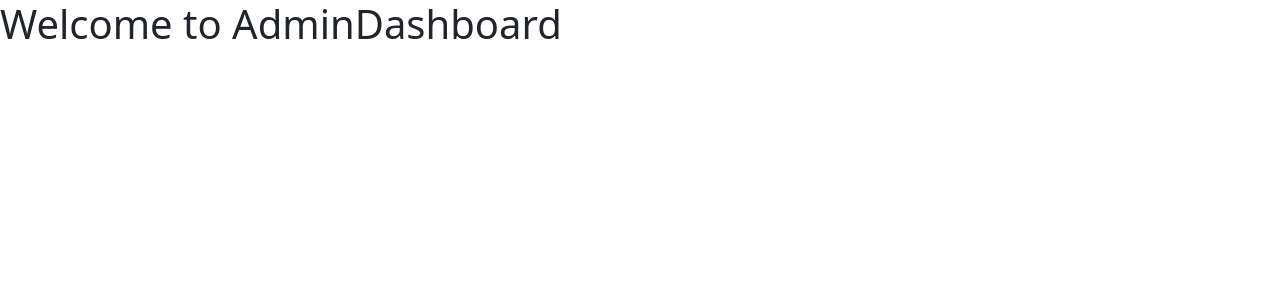
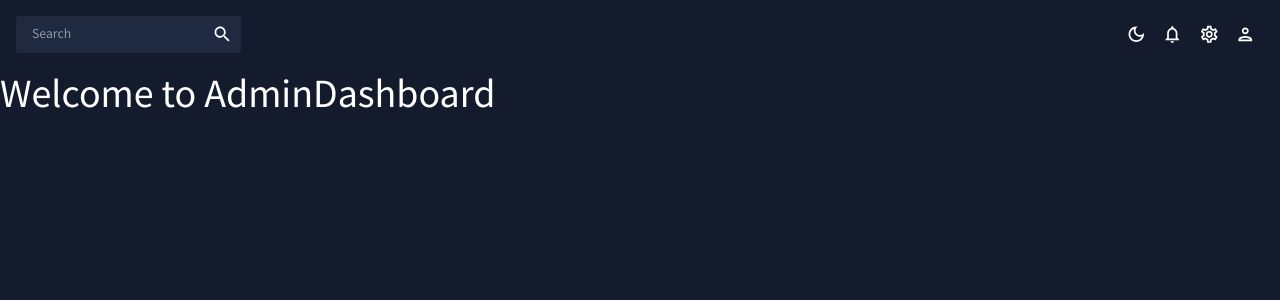
Before and after one commit to bed-com-31-19/admin-dashboard, a React (Create React App) app: page / in a window 1280 px wide. Shown: the top 300 px of the page. Built offline with nearby package versions, Linux system fonts and the light colour scheme.

Commit message:
dark & light mode enabled

```diff
--- a/src/App.js
+++ b/src/App.js
@@ -1,11 +1,22 @@
-import React from 'react';
+import React from "react";
+import { ColorModeContext, useMode } from "./theme";
+import { CssBaseline, ThemeProvider } from "@mui/material";
+import TopBar from "./scenes/global/TopBar";
 
 function App() {
+  const [theme, colorMode] = useMode();
   return (
-    <div className='app'>
-      <h1>Welcome to AdminDashboard</h1>
-
-    </div>
+    <ColorModeContext.Provider value={colorMode}>
+      <ThemeProvider theme={theme}>
+        <CssBaseline />
+        <div className="app">
+          <main className="content">
+            <TopBar/>
+            <h1>Welcome to AdminDashboard</h1>
+          </main>
+        </div>
+      </ThemeProvider>
+    </ColorModeContext.Provider>
   );
 }
 
--- a/src/scenes/global/TopBar.jsx
+++ b/src/scenes/global/TopBar.jsx
@@ -1,9 +1,50 @@
-import React from 'react';
+import React, { useContext } from "react";
+import { Box, IconButton, useTheme } from "@mui/material";
+import InputBase from "@mui/material/InputBase";
+import { ColorModeContext, tokens } from "../../theme";
+import LightModeOutlinedIcon from "@mui/icons-material/LightModeOutlined";
+import DarkModeOutlinedIcon from "@mui/icons-material/DarkModeOutlined";
+import NotificationsOutlinedIcon from "@mui/icons-material/NotificationsOutlined";
+import SettingsOutlinedIcon from "@mui/icons-material/SettingsOutlined";
+import PersonOutlinedIcon from "@mui/icons-material/PersonOutlined";
+import SearchIcon from "@mui/icons-material/Search";
+import AccountBalanceIcon from "@mui/icons-material/AccountBalance";
 
 const TopBar = () => {
+  const theme = useTheme();
+  const colors = tokens(theme.palette.mode);
+  const colorMode = useContext(ColorModeContext);
   return (
-    <div>TopBar</div>
-  )
-}
+    <>
+      <Box display="flex" justifyContent="space-between" p={2} >
+        <Box
+          display="flex"
+          backgroundColor={colors.primary[400]}
+          borderRadius="3px"
+        >
+          <InputBase sx={{ ml: 2, flex: 1 }} placeholder="Search" />
+          <IconButton type="button" sx={{ p: 1 }}>
+            <SearchIcon />
+          </IconButton>
+        </Box>
+
+        <Box display="flex">
+          <IconButton onClick={colorMode.toggleColorMode}>
+            {theme.palette.mode === "dark" ? (<DarkModeOutlinedIcon />) :( <LightModeOutlinedIcon />)}
+          </IconButton>
+          <IconButton>
+            <NotificationsOutlinedIcon />
+          </IconButton>
+          <IconButton>
+            <SettingsOutlinedIcon />
+          </IconButton>
+          <IconButton>
+            <PersonOutlinedIcon />
+          </IconButton>
+        </Box>
+      </Box>
+    </>
+  );
+};
 
 export default TopBar;
--- a/src/theme.js
+++ b/src/theme.js
@@ -1,7 +1,7 @@
 import { createContext, useState, useMemo } from "react";
 import { createTheme } from "@mui/material/styles";
 
-// color design tokens
+// color design tokens export
 export const tokens = (mode) => ({
   ...(mode === "dark"
     ? {
@@ -20,7 +20,7 @@
           100: "#d0d1d5",
           200: "#a1a4ab",
           300: "#727681",
-          400: "#434957",
+          400: "#1F2A40",
           500: "#141b2d",
           600: "#101624",
           700: "#0c101b",
@@ -77,9 +77,9 @@
           100: "#040509",
           200: "#080b12",
           300: "#0c101b",
-          400: "#f2f0f0",
+          400: "#f2f0f0", // manually changed
           500: "#141b2d",
-          600: "#434957",
+          600: "#1F2A40",
           700: "#727681",
           800: "#a1a4ab",
           900: "#d0d1d5",
@@ -121,14 +121,14 @@
 });
 
 // mui theme settings
-export const themeSettings = () => {
+export const themeSettings = (mode) => {
   const colors = tokens(mode);
-
   return {
-    pelette: {
+    palette: {
       mode: mode,
       ...(mode === "dark"
         ? {
+            // palette values for dark mode
             primary: {
               main: colors.primary[500],
             },
@@ -138,13 +138,14 @@
             neutral: {
               dark: colors.grey[700],
               main: colors.grey[500],
-              light: colors.grey[500],
+              light: colors.grey[100],
             },
             background: {
               default: colors.primary[500],
             },
           }
         : {
+            // palette values for light mode
             primary: {
               main: colors.primary[100],
             },
@@ -154,7 +155,7 @@
             neutral: {
               dark: colors.grey[700],
               main: colors.grey[500],
-              light: colors.grey[500],
+              light: colors.grey[100],
             },
             background: {
               default: "#fcfcfc",
@@ -162,45 +163,43 @@
           }),
     },
     typography: {
-      fontFamily: ["Source Sans Pro", "san-serif"].join(","),
+      fontFamily: ["Source Sans Pro", "sans-serif"].join(","),
       fontSize: 12,
-
       h1: {
-        fontFamily: ["Source Sans Pro", "san-serif"].join(","),
+        fontFamily: ["Source Sans Pro", "sans-serif"].join(","),
         fontSize: 40,
       },
       h2: {
-        fontFamily: ["Source Sans Pro", "san-serif"].join(","),
+        fontFamily: ["Source Sans Pro", "sans-serif"].join(","),
         fontSize: 32,
       },
       h3: {
-        fontFamily: ["Source Sans Pro", "san-serif"].join(","),
+        fontFamily: ["Source Sans Pro", "sans-serif"].join(","),
         fontSize: 24,
       },
       h4: {
-        fontFamily: ["Source Sans Pro", "san-serif"].join(","),
+        fontFamily: ["Source Sans Pro", "sans-serif"].join(","),
         fontSize: 20,
       },
       h5: {
-        fontFamily: ["Source Sans Pro", "san-serif"].join(","),
+        fontFamily: ["Source Sans Pro", "sans-serif"].join(","),
         fontSize: 16,
       },
       h6: {
-        fontFamily: ["Source Sans Pro", "san-serif"].join(","),
+        fontFamily: ["Source Sans Pro", "sans-serif"].join(","),
         fontSize: 14,
       },
     },
   };
 };
 
-// context color mode
-export const colorModeContext = createContext({
+// context for color mode
+export const ColorModeContext = createContext({
   toggleColorMode: () => {},
 });
 
 export const useMode = () => {
-    const [ mode, setMode ] = useState( "dark" );
-
+  const [mode, setMode] = useState("dark");
 
   const colorMode = useMemo(
     () => ({
@@ -210,6 +209,6 @@
     []
   );
 
-    const theme = useMemo( () => createTheme( themeSettings( mode ) ), [ mode ] );
-    return [ theme, colorMode ];
-}
+  const theme = useMemo(() => createTheme(themeSettings(mode)), [mode]);
+  return [theme, colorMode];
+};
```
Lines whose indentation alone changed are shown as unchanged.
